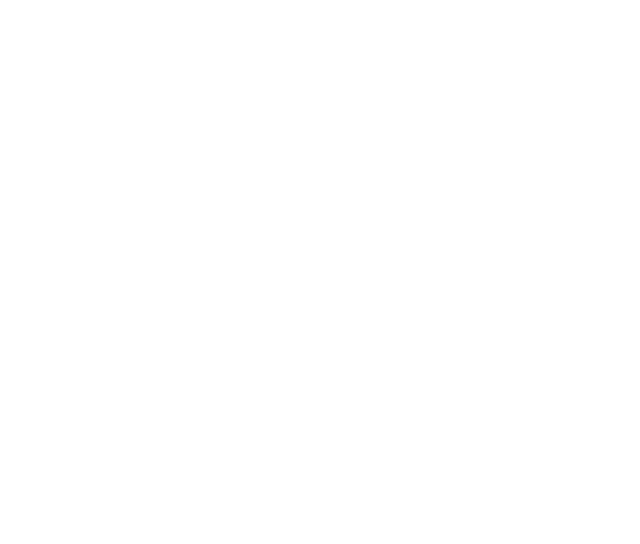
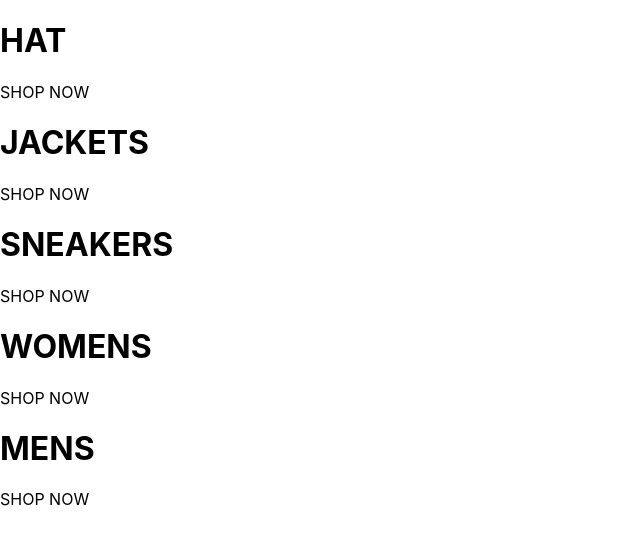
Before and after one commit to JacobLeonLyerla/shopport, a React (Create React App) app in the folder shopport/: page / in a window 1280 px wide. Shown: the top 544 px of the page, without its empty margins (0-640 px from the left). Built offline with nearby package versions, Linux system fonts and the light colour scheme.

Commit message:
final commit of the night. Rendering divs imported component

```diff
--- a/shopport/src/App.js
+++ b/shopport/src/App.js
@@ -1,9 +1,9 @@
 import './App.css';
-
+import HomePage from './homepage.components';
 function App() {
   return (
     <div >
-
+     <HomePage/>
     </div>
   );
 }
--- a/shopport/src/homepage.components.jsx
+++ b/shopport/src/homepage.components.jsx
@@ -4,52 +4,43 @@ const HomePage = () => (
     <div className="directory-menu">
       <div className="menu-item">
         <div className="content">
-          <h1 className="title">
-            HAT
-            <span className="subtitle">SHOP NOW</span>
-          </h1>
+          <h1 className="title">HAT</h1>
+          <span className="subtitle">SHOP NOW</span>
         </div>
       </div>
       <div className="menu-item">
         <div className="content">
           <h1 className="title">
-           JACKETS
+            JACKETS          </h1>
+
             <span className="subtitle">SHOP NOW</span>
-          </h1>
         </div>
       </div>
       <div className="menu-item">
         <div className="content">
           <h1 className="title">
-            SNEAKERS
+            SNEAKERS</h1>
             <span className="subtitle">SHOP NOW</span>
-          </h1>
+
         </div>
       </div>
       <div className="menu-item">
         <div className="content">
           <h1 className="title">
-            WOMENS
+            WOMENS </h1>
             <span className="subtitle">SHOP NOW</span>
-          </h1>
+
         </div>
       </div>
       <div className="menu-item">
         <div className="content">
           <h1 className="title">
-            MENS
+            MENS</h1>
             <span className="subtitle">SHOP NOW</span>
-          </h1>
-        </div>
-      </div>
-      <div className="menu-item">
-        <div className="content">
-          <h1 className="title">
-            HAT
-            <span className="subtitle">SHOP NOW</span>
-          </h1>
+
         </div>
       </div>
     </div>
   </div>
 );
+export default HomePage;
```
Also changed, not shown: 1 other file (tests, documents, lock files or other folders).
